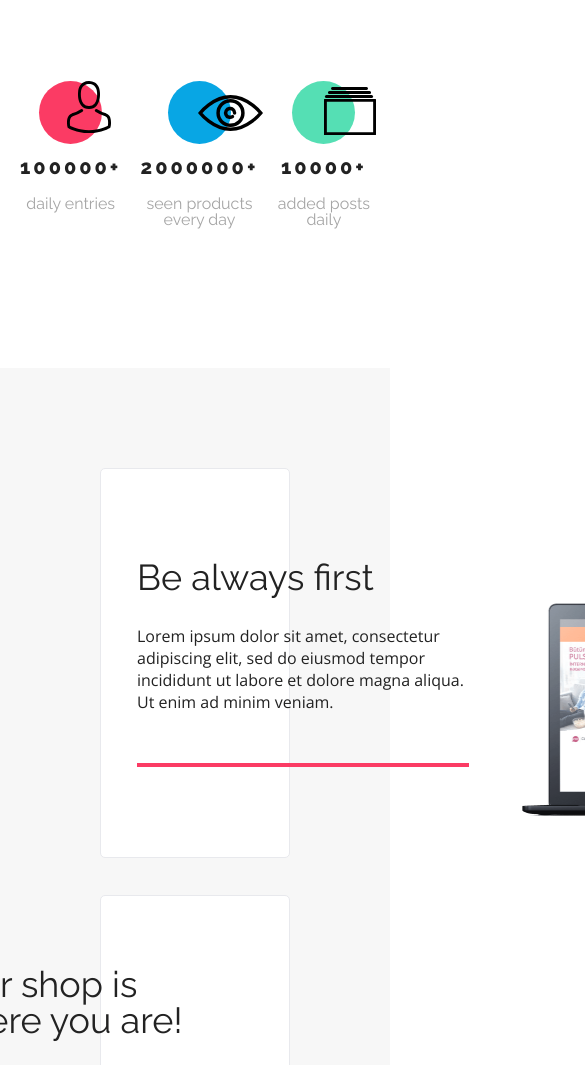
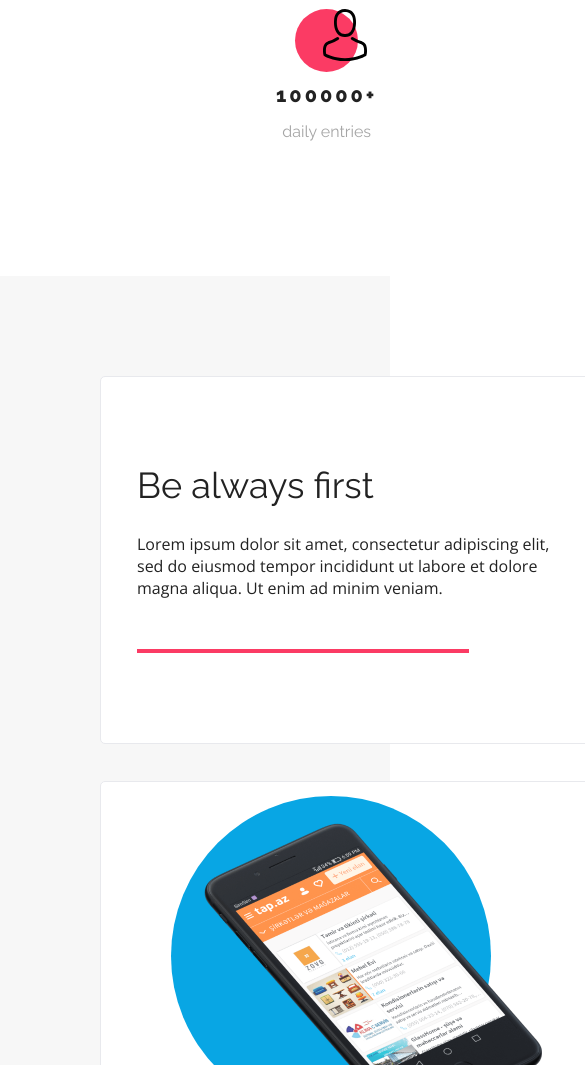
Before and after one commit to M1k0s01/1st-project, a plain HTML site: page index.html in a window 390 px wide. Shown: the part 743-1808 px from the top of the page, 585 px wide, since content can reach past the window. Drawn offline with nearby package versions, Linux system fonts and the light colour scheme.

Commit message:
More bug fixing

```diff
--- a/css/style.css
+++ b/css/style.css
@@ -30,33 +30,8 @@ h2 {
 }
 
 .container {
-  width: 90%;
-  max-width: 100%;
+  width: 1352px;
   margin: 0 auto;
-}
-
-.btn {
-  padding: 16px 40px;
-}
-
-@media screen and (max-width: 768px) {
-  .container {
-    width: 100%;
-    padding: 0 20px;
-  }
-}
-.btn {
-  padding: 12px 30px;
-}
-
-.statistics__container {
-  flex-wrap: wrap;
-  justify-content: center;
-
-  .statistics__single {
-    margin-bottom: 20px;
-    max-width: calc(50% - 20px);
-  }
 }
 
 .btn {
```
